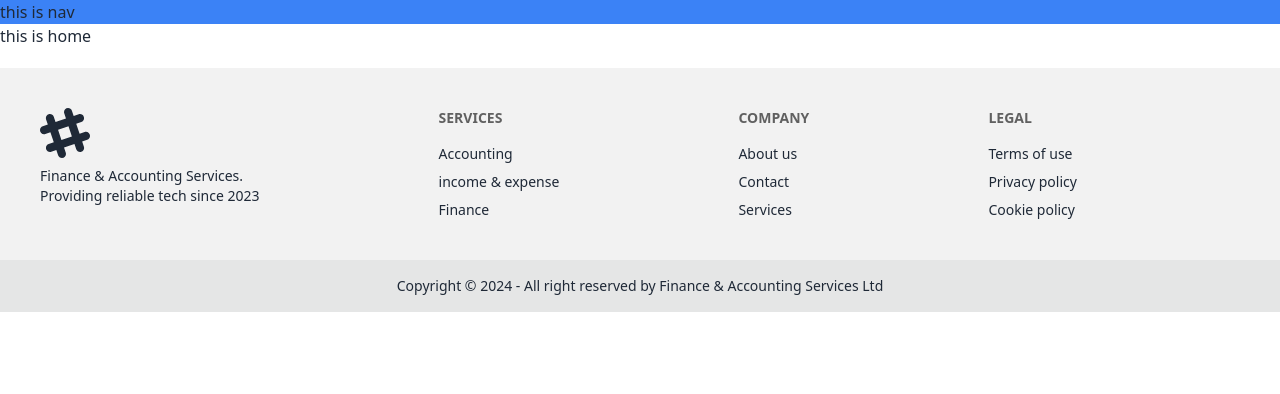
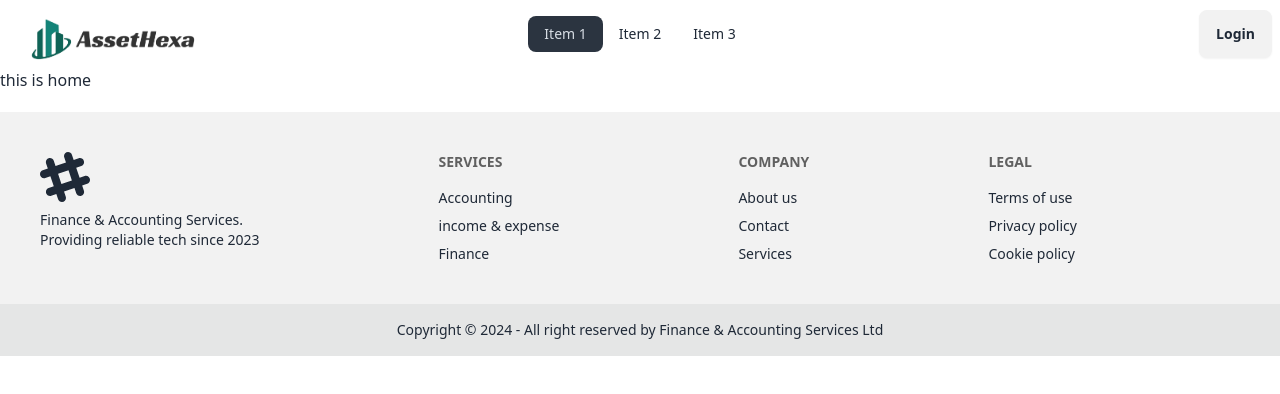
Before and after one commit to NFRIDOY/Asset-Hexa, a React (Vite) app: page / in a window 1280 px wide. Shown: the top 394 px of the page. Built offline with nearby package versions, Linux system fonts and the light colour scheme.

Commit message:
nav completed

```diff
--- a/index.html
+++ b/index.html
@@ -2,7 +2,7 @@
 <html lang="en" data-theme="light">
   <head>
     <meta charset="UTF-8" />
-    <link rel="icon" type="image/svg+xml" href="/vite.svg" />
+    <link rel="icon" type="image/svg+xml" href="src/assets/logo/favicon.png" />
     <meta name="viewport" content="width=device-width, initial-scale=1.0" />
     <title>Asset Hexa</title>
   </head>
--- a/src/Shared/Nav.jsx
+++ b/src/Shared/Nav.jsx
@@ -1,11 +1,89 @@
-import React from 'react';
+
+
+import React from "react";
+import { Link, NavLink } from "react-router-dom";
+import logo from "../assets/logo/logo.png";
 
 const Nav = () => {
-    return (
-        <div>
-            <h1 className='bg-blue-500'>this is nav</h1>
-        </div>
-    );
+	const ul = (
+		<>
+			<li>
+				<NavLink
+					to="/"
+					className={({ isActive, isPending }) =>
+						isPending ? "pending" : isActive ? "active" : ""
+					}
+				>
+					Item 1
+				</NavLink>
+			</li>
+			<li>
+				<NavLink
+					to="/messages"
+					className={({ isActive, isPending }) =>
+						isPending ? "pending" : isActive ? "active" : ""
+					}
+				>
+					Item 2
+				</NavLink>
+			</li>
+			<li>
+				<NavLink
+					to="/messages"
+					className={({ isActive, isPending }) =>
+						isPending ? "pending" : isActive ? "active" : ""
+					}
+				>
+					Item 3
+				</NavLink>
+			</li>
+		</>
+	);
+	return (
+		<div>
+			<div className="navbar bg-base-100">
+				<div className="navbar-start">
+					<div className="dropdown">
+						<div
+							tabIndex={0}
+							role="button"
+							className="btn btn-ghost lg:hidden"
+						>
+							<svg
+								xmlns="http://www.w3.org/2000/svg"
+								className="h-5 w-5"
+								fill="none"
+								viewBox="0 0 24 24"
+								stroke="currentColor"
+							>
+								<path
+									strokeLinecap="round"
+									strokeLinejoin="round"
+									strokeWidth="2"
+									d="M4 6h16M4 12h8m-8 6h16"
+								/>
+							</svg>
+						</div>
+						<ul
+							tabIndex={0}
+							className="menu menu-sm dropdown-content mt-3 z-[1] p-2 shadow bg-base-100 rounded-box w-52"
+						>
+							{ul}
+						</ul>
+					</div>
+					<Link to="/" className="btn btn-ghost text-xl">
+						<img className="h-14" src={logo} alt="" />
+					</Link>
+				</div>
+				<div className="navbar-center hidden lg:flex">
+					<ul className="menu menu-horizontal px-1">{ul}</ul>
+				</div>
+				<div className="navbar-end">
+					<Link to="/" className="btn">Login</Link>
+				</div>
+			</div>
+		</div>
+	);
 };
 
 export default Nav;
```
Also changed, not shown: src/assets/logo/favicon.png (added), src/assets/logo/logo.png (added).
